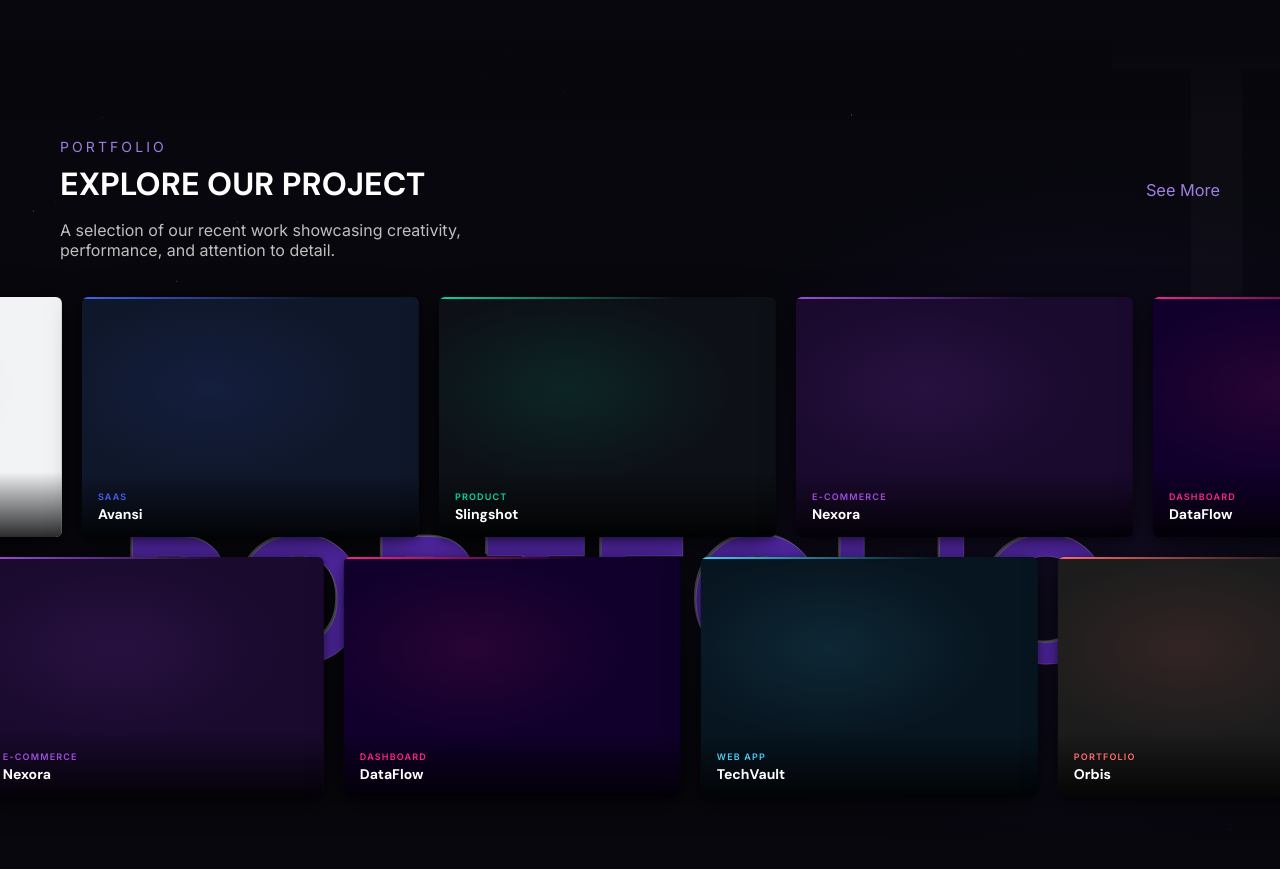
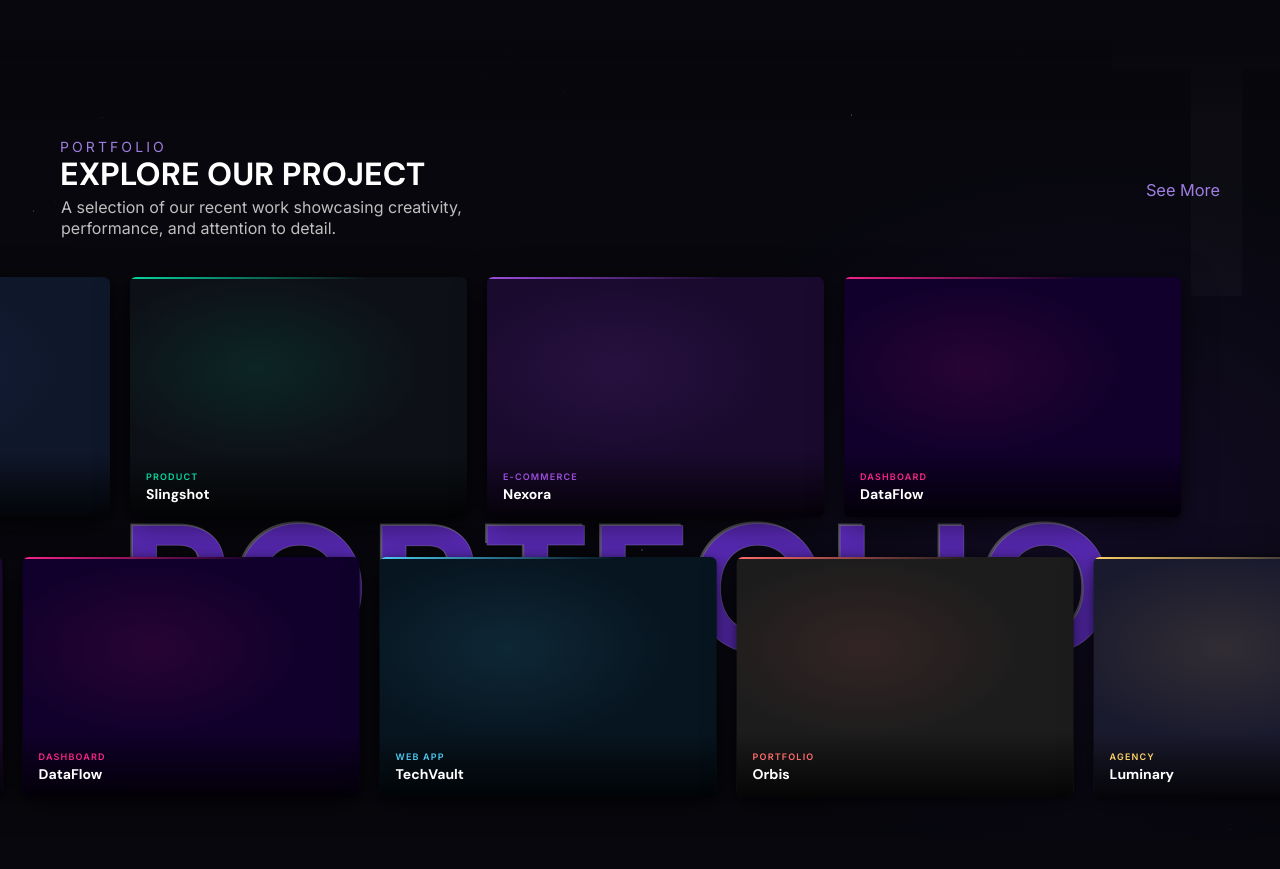
Before and after one commit to sepiddev/trus-project, a React (Vite) app: page / in a window 1280 px wide. Shown: the part 1561-2430 px from the top of the page. Built offline with nearby package versions, Linux system fonts and the light colour scheme.

Commit message:
update portfolio sizes

```diff
--- a/src/components/sections/PortfolioSection.tsx
+++ b/src/components/sections/PortfolioSection.tsx
@@ -31,8 +31,8 @@ export function PortfolioSection() {
 
   // Cards horizontal slide (row 1 and row 2 at different rates for parallax depth)
   // Both start off-screen right, slide to off-screen left
-  const cardsRow1X = useTransform(sectionProgress, [0.05, 0.88], ['28vw', '-72vw'])
-  const cardsRow2X = useTransform(sectionProgress, [0.10, 0.92], ['44vw', '-58vw'])
+  const cardsRow1X = useTransform(sectionProgress, [0.05, 0.88], ['38vw', '-125vw'])
+  const cardsRow2X = useTransform(sectionProgress, [0.10, 0.92], ['54vw', '-120vw'])
 
   // Halo behind PORTFOLIO word — pulses with letter light-up, dims with cards exit
   const haloOpacity = useTransform(sectionProgress, [0.05, 0.35, 0.55, 0.78], [0, 0.6, 0.6, 0])
@@ -51,7 +51,7 @@ export function PortfolioSection() {
       <div
         id="portfolio"
         ref={containerRef}
-        style={{ height: '420vh', position: 'relative' }}
+        style={{ height: '400vh', position: 'relative' }}
       >
         {/* ── Sticky viewport panel ─────────────────────────────────────────── */}
         <div
@@ -141,7 +141,7 @@ export function PortfolioSection() {
 
           {/* ── Top content — z:10 above cards ───────────────────────────── */}
           <div
-            className="relative mx-auto w-full max-w-[1200px] px-5"
+            className="relative mx-auto w-full max-w-300 px-5"
             style={{ zIndex: 10, paddingTop: '100px' }}
           >
             {/* Row: label + heading + description (left) | See More (right) */}
@@ -154,7 +154,7 @@ export function PortfolioSection() {
                     fontSize:     '14px',
                     lineHeight:   '20px',
                     color:        '#9F7EE1',
-                    marginBottom: '10px',
+                    marginBottom: '0px',
                   }}
                 >
                   {siteConfig.portfolio.eyebrow}
@@ -166,7 +166,7 @@ export function PortfolioSection() {
                   style={{
                     fontSize:     '32px',
                     lineHeight:   '1.1',
-                    marginBottom: '18px',
+                    marginBottom: '5px',
                   }}
                 >
                   {siteConfig.portfolio.headline}
@@ -178,7 +178,7 @@ export function PortfolioSection() {
                   style={{ fontSize: '16px', lineHeight: '20px', color: '#BFBFBF' }}
                 >
                   {siteConfig.portfolio.description.map((line, i) => (
-                    <p key={i} style={{ margin: 0 }}>{line}</p>
+                    <p key={i} style={{ margin: 1 }}>{line}</p>
                   ))}
                 </div>
               </div>
@@ -211,7 +211,7 @@ export function PortfolioSection() {
             aria-hidden="true"
             style={{
               position:      'absolute',
-              top:           'clamp(475px, 58vh, 555px)',
+              top:           'clamp(405px, 58vh, 555px)',
               left:          0,
               right:         0,
               paddingLeft:   'max(120px, calc((100vw - 1200px) / 2 + 20px))',
@@ -234,7 +234,7 @@ export function PortfolioSection() {
           <div
             style={{
               position: 'absolute',
-              top:      'clamp(260px, 30vh, 350px)',
+              top:      'clamp(200px, 30vh, 350px)',
               left:     0,
               right:    0,
               zIndex:   5,
```
